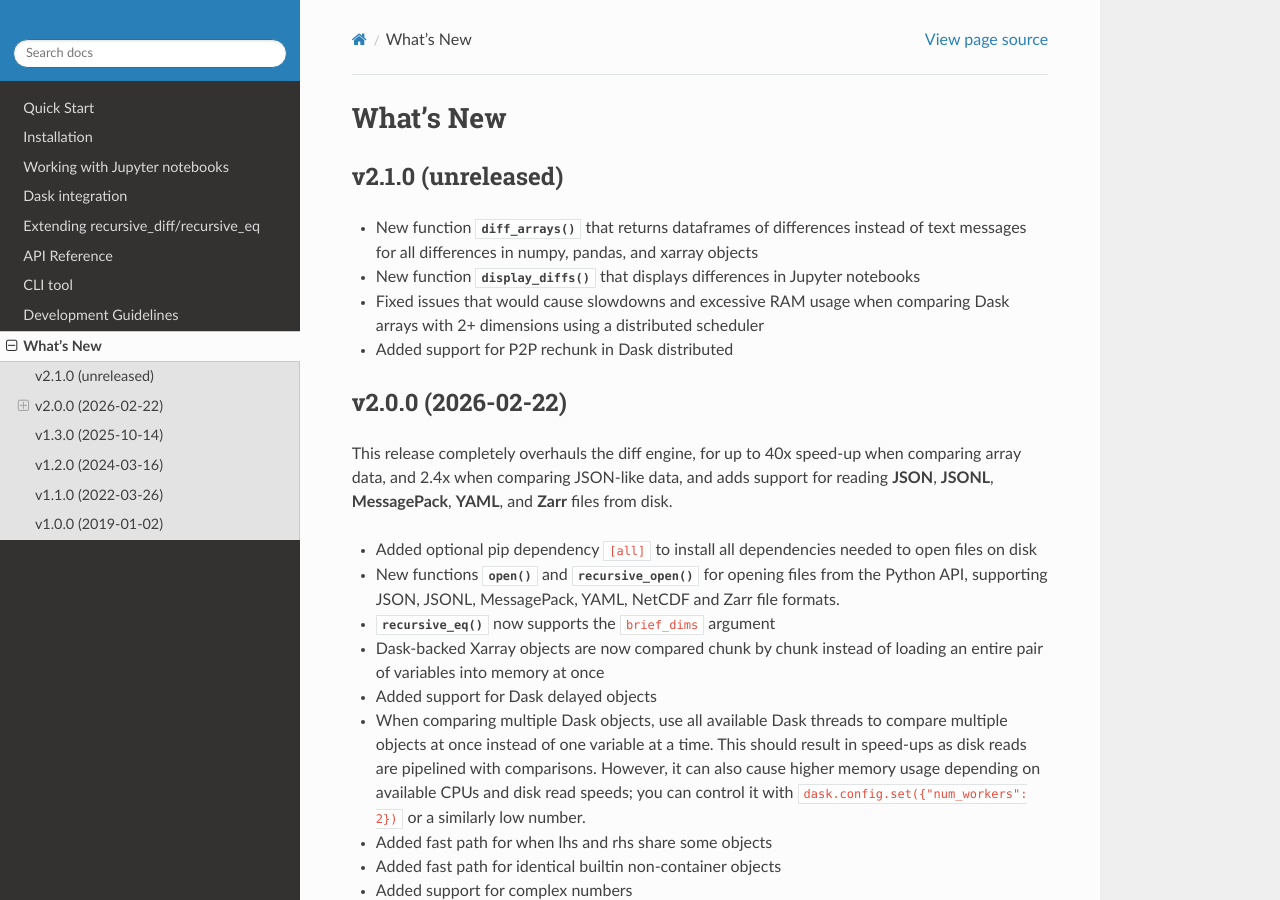
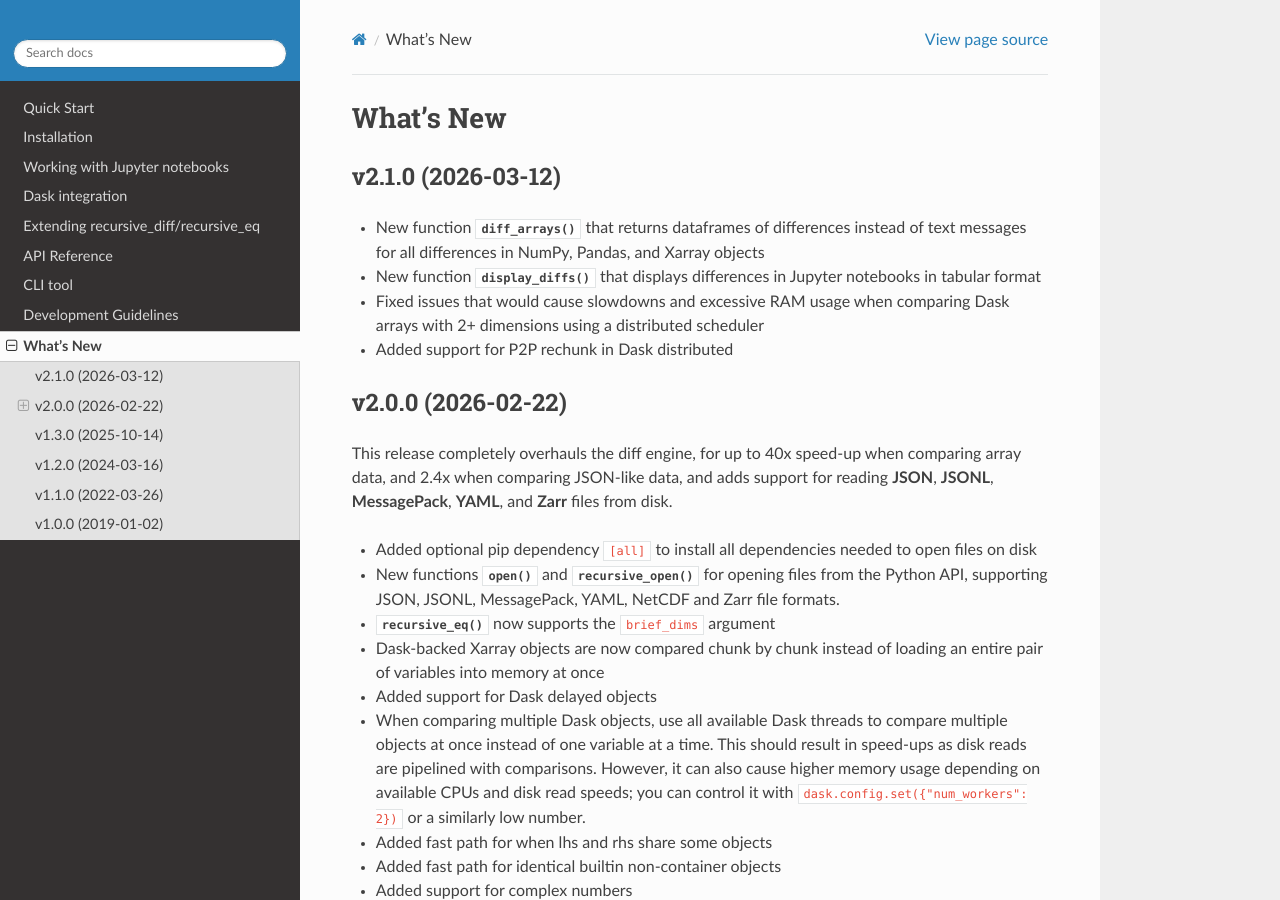
Before and after one commit to crusaderky/recursive_diff, a Sphinx documentation site: the page built from doc/whats-new.rst, in a window 1280 px wide and 900 px high. Built offline with Sphinx 7.4.7 and the Read the Docs theme 3.1.0, drawn with Linux system fonts in a browser that asks for light colours; the version number could not be read and is left out.

Commit message:
Release v2.1.0

```diff
--- a/doc/whats-new.rst
+++ b/doc/whats-new.rst
@@ -3,12 +3,12 @@
 What's New
 ==========
 
-v2.1.0 (unreleased)
+v2.1.0 (2026-03-12)
 -------------------
 - New function :func:`diff_arrays` that returns dataframes of differences instead
-  of text messages for all differences in numpy, pandas, and xarray objects
+  of text messages for all differences in NumPy, Pandas, and Xarray objects
 - New function :func:`display_diffs` that displays differences
-  in Jupyter notebooks
+  in Jupyter notebooks in tabular format
 - Fixed issues that would cause slowdowns and excessive RAM usage when comparing Dask
   arrays with 2+ dimensions using a distributed scheduler
 - Added support for P2P rechunk in Dask distributed
```
